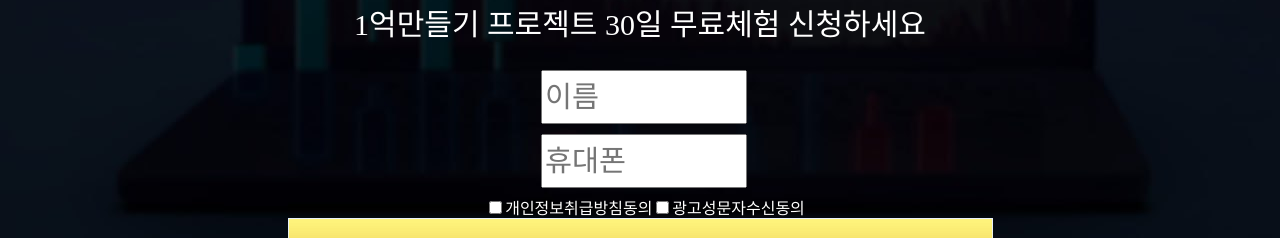
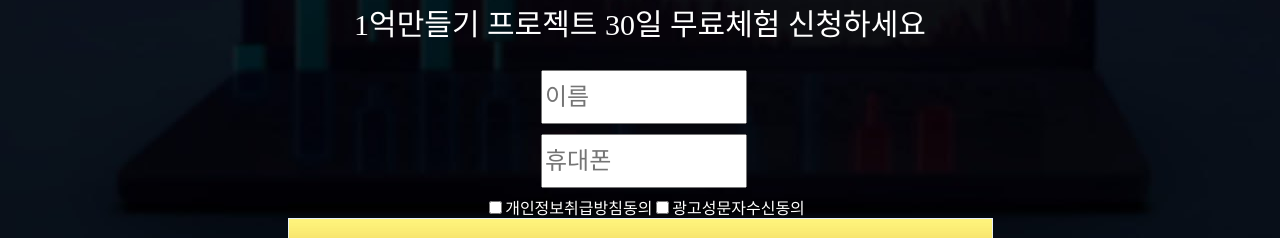
Before and after one commit to euntti/newstest, a React (Create React App) app: page / in a window 1280 px wide. Shown: the part 790-1028 px from the top of the page. Built offline with nearby package versions, Linux system fonts and the light colour scheme; no server answers.

Commit message:
폰트설정

```diff
--- a/src/App.css
+++ b/src/App.css
@@ -153,7 +153,7 @@ table {
   margin-left: 12px;
   margin-right: 4px;
   margin-bottom: 10px;
-  font-size: 22pt;
+  font-size: 18pt;
 }
 .phone {
   display: flex;
@@ -172,7 +172,7 @@ table {
   margin-left: 12px;
   margin-right: 4px;
   margin-bottom: 10px;
-  font-size: 22pt;
+  font-size: 18pt;
 }
 .btnArea {
   display: flex;
```
